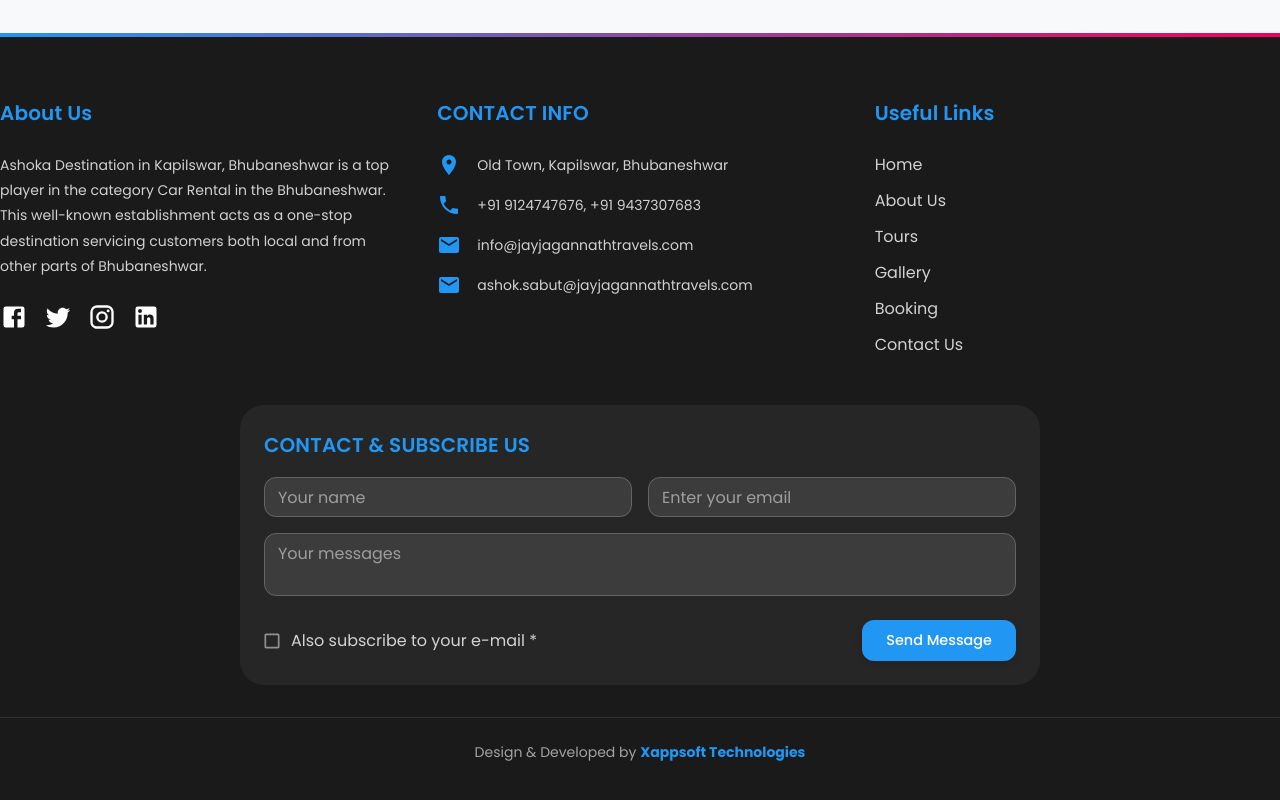
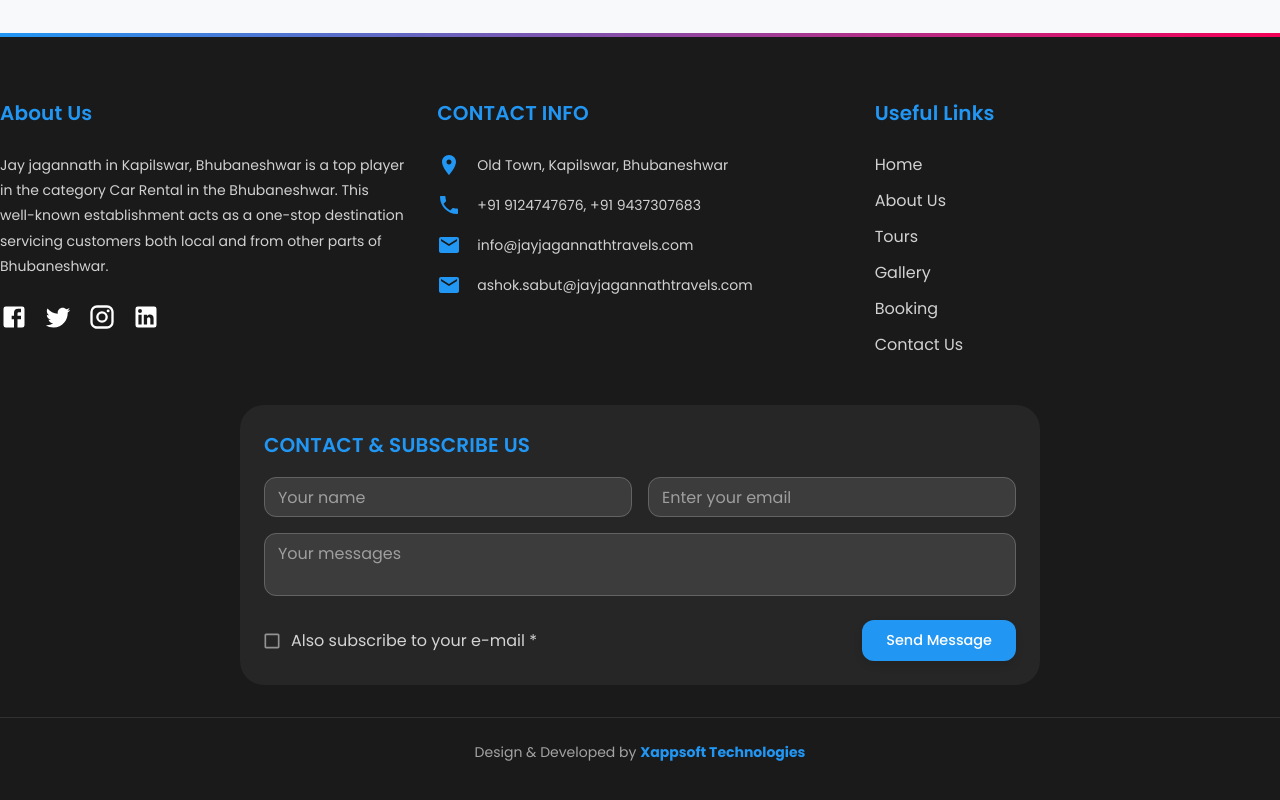
Before and after one commit to ashoksabut82-droid/Ashoka-Destination, a React (Vite) app: page /contact in a window 1280 px wide. Shown: the part 1267-2067 px from the top of the page. Built offline with nearby package versions, Linux system fonts and the light colour scheme.

Commit message:
Update Footer.tsx

```diff
--- a/src/components/Footer.tsx
+++ b/src/components/Footer.tsx
@@ -46,7 +46,7 @@ const Footer = () => {
                 color: 'rgba(255, 255, 255, 0.8)'
               }}
             >
-               Ashoka Destination in Kapilswar, Bhubaneshwar is a top player in the category Car Rental in the Bhubaneshwar. This well-known establishment acts as a one-stop destination servicing customers both local and from other parts of Bhubaneshwar.
+               Jay jagannath in Kapilswar, Bhubaneshwar is a top player in the category Car Rental in the Bhubaneshwar. This well-known establishment acts as a one-stop destination servicing customers both local and from other parts of Bhubaneshwar.
             </Typography>
             <Box sx={{ mt: 2 }}>
               <Link
```
